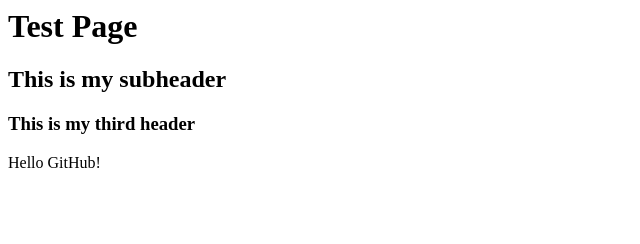
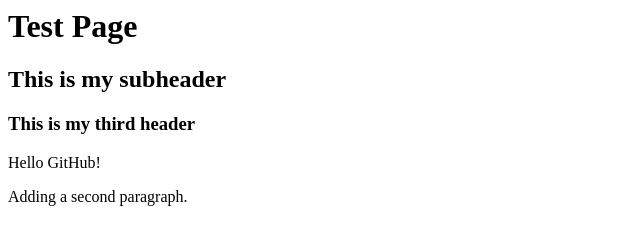
Before and after one commit to jquizoncl/hello-world, a plain HTML site: page index.html in a window 1280 px wide. Shown: the whole page, without its empty margins (0-640 px from the left). Drawn offline with Linux system fonts and the light colour scheme.

Commit message:
Added new paragraph

```diff
--- a/index.html
+++ b/index.html
@@ -5,5 +5,6 @@
 		<h3>This is my third header</h3>
 
 		<p>Hello GitHub!</p>
+		<p>Adding a second paragraph.</p>
 	</body>
 </html>
```
